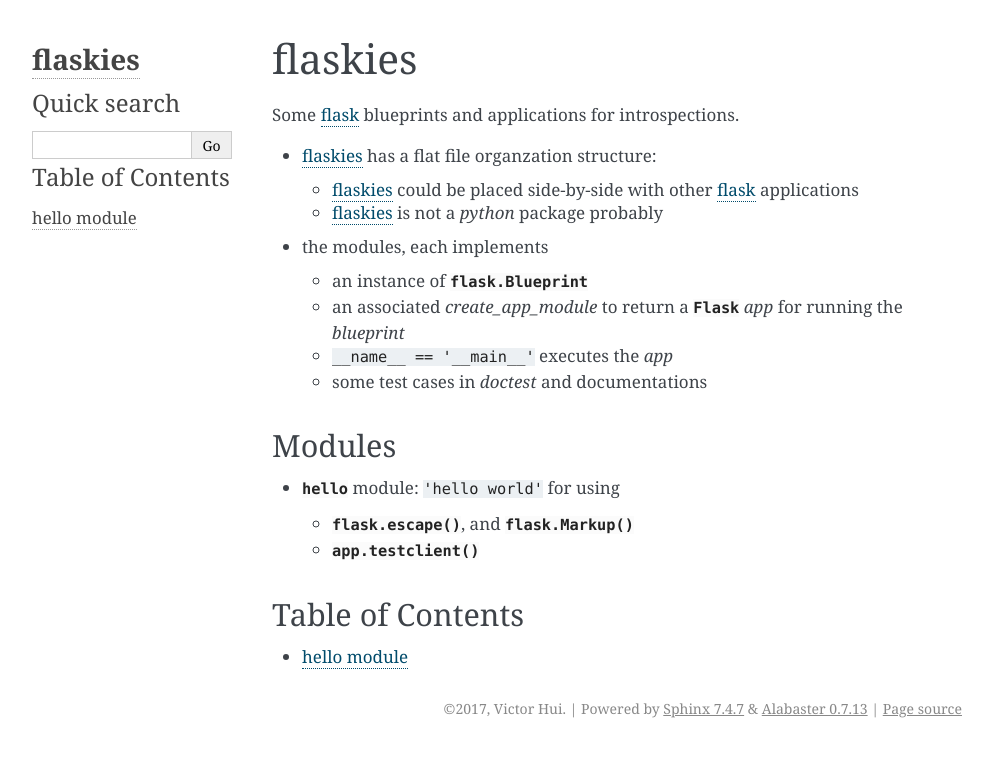
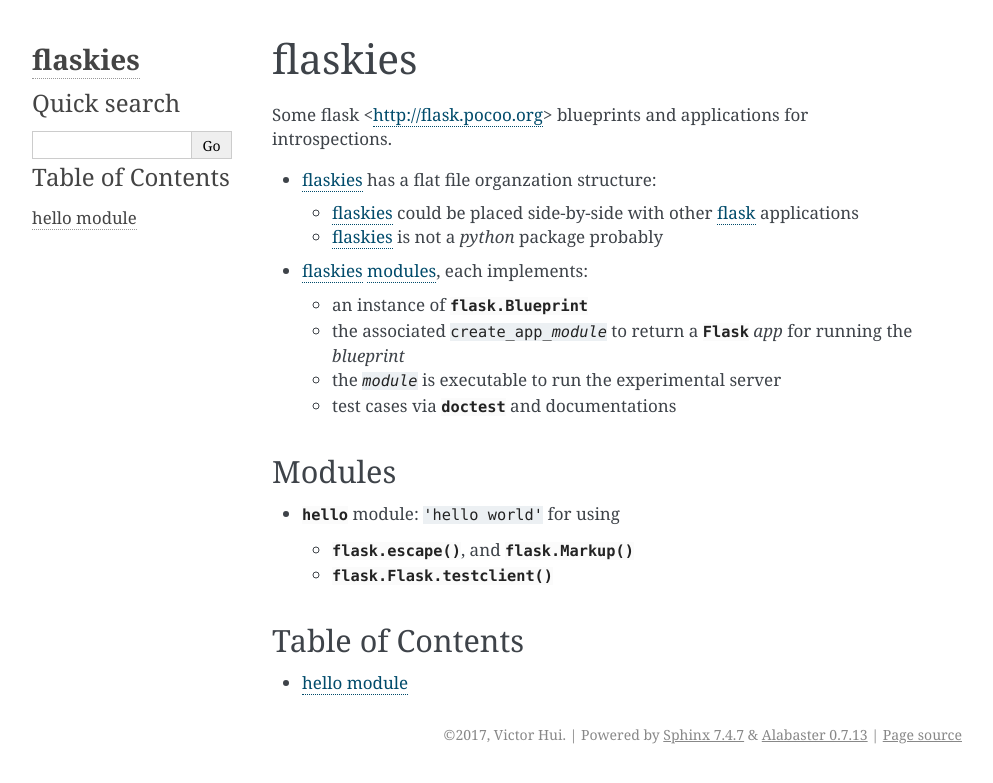
Before and after one commit to VC-H/flaskies, a Sphinx documentation site: the page built from sphinx/index.rst, in a window 1280 px wide. Shown: the top 783 px of the page, without its empty margins (148-1141 px from the left). Built offline with Sphinx 7.4.7, drawn with Linux system fonts in a browser that asks for light colours.

Commit message:
further improved on documentation:
* move toctree from README.rst to sphinx/index.rst;

	modified:   README.rst
	modified:   sphinx/index.rst

```diff
--- a/README.rst
+++ b/README.rst
@@ -4,20 +4,22 @@
 .. _flaskies: https://github.com/vc-h/flaskies
 .. _flask: http://flask.pocoo.org/
 
-Some `flask`_ blueprints and applications for introspections.
+Some flask <http://flask.pocoo.org>
+blueprints and applications for introspections.
 
 * `flaskies`_ has a flat file organzation structure:
 
   - `flaskies`_ could be placed side-by-side with other `flask`_ applications
   - `flaskies`_ is not a `python` package probably
 
-* the modules, each implements
+* `flaskies`_ modules_, each implements:
 
   - an instance of :class:`flask.Blueprint`
-  - an associated `create_app_module` to return a :py:obj:`Flask` `app` for
-    running the `blueprint`
-  - ``__name__ == '__main__'`` executes the `app`
-  - some test cases in `doctest` and documentations
+  - the associated :samp:`create_app_{module}` to return
+    a :py:obj:`Flask` `app` for running the `blueprint`
+  - the :samp:`{module}` is executable to run the experimental server
+  - test cases via :py:mod:`doctest` and documentations
+
 
 Modules
 -------
@@ -25,12 +27,4 @@
 * :py:mod:`hello` module: ``'hello world'`` for using
 
   - :meth:`flask.escape`, and :meth:`flask.Markup`
-  - :meth:`app.testclient`
-
-Table of Contents
------------------
-
-.. toctree::
-   :maxdepth: 1
-
-   hello
+  - :meth:`flask.Flask.testclient`
```
Also changed, not shown: sphinx/index.rst (+8 -0 lines).
